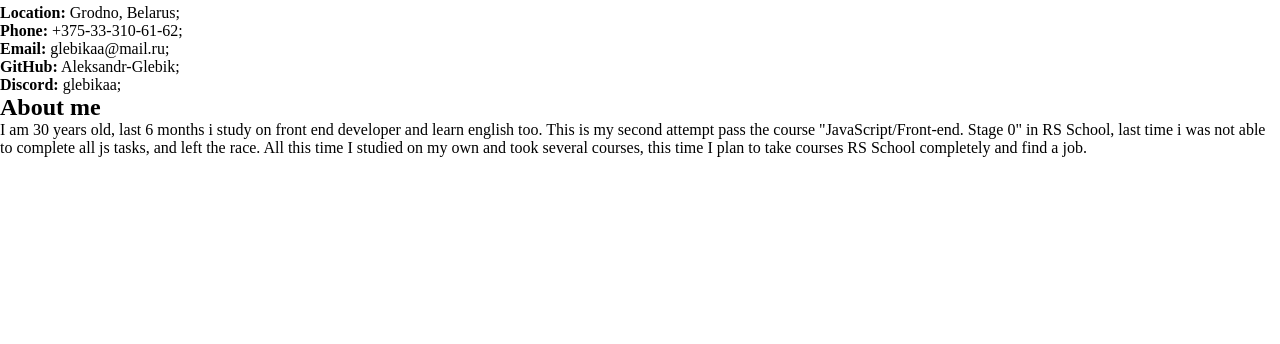
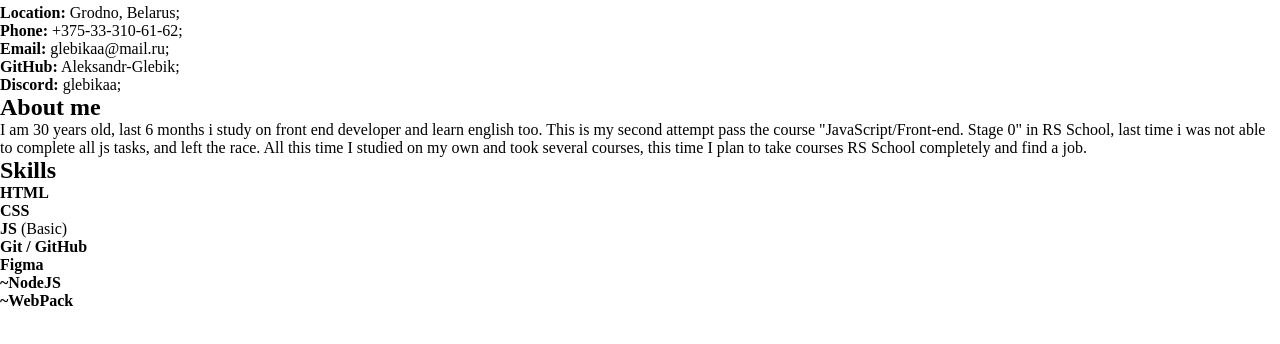
Before and after one commit to Aleksandr-Glebik/rsschool-cv-JSFEPRESCHOOL, a plain HTML site: page index.html in a window 1280 px wide. Shown: the part 252-596 px from the top of the page. Drawn offline with Linux system fonts and the light colour scheme.

Commit message:
feat: add skills

```diff
--- a/index.html
+++ b/index.html
@@ -25,6 +25,17 @@
       <p>I am 30 years old, last 6 months i study on front end developer and learn english too. This is my second attempt pass the course "JavaScript/Front-end. Stage 0" in RS School, last time i was not able to complete all js tasks, and left the race. All this time I studied on my own and took several courses, this time I plan to take courses RS School completely and find a job.
       </p>
     </div>
-
+    <div class="skills">
+      <h2>Skills</h2>
+      <ul>
+        <li><b>HTML</b></li>
+        <li><b>CSS</b></li>
+        <li><b>JS</b> (Basic)</li>
+        <li><b>Git / GitHub</b></li>
+        <li><b>Figma</b></li>
+        <li><b>~NodeJS</b></li>
+        <li><b>~WebPack</b></li>
+      </ul>
+    </div>
   </body>
 </html>
```
